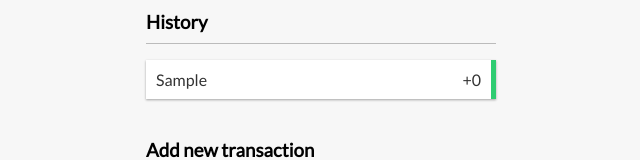
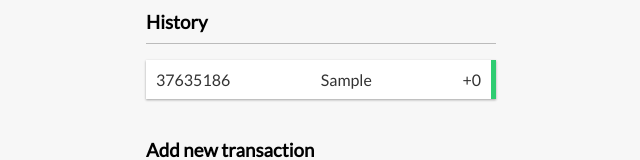
Before and after one commit to ziw224/oracle-transaction-tracker, a React (Create React App) app: page / in a window 1280 px wide. Both pictures are taken after typing "Sample" into the empty fields and a click on the button "Add transaction". Shown: the part 321-481 px from the top of the page, without its empty margins (319-959 px from the left). Built offline with nearby package versions, Linux system fonts and the light colour scheme.

Commit message:
adding hash_value feature

```diff
--- a/src/components/Transaction.js
+++ b/src/components/Transaction.js
@@ -7,7 +7,7 @@ export const Transaction = ({transaction}) => {
 
     return (
     <li className={transaction.amount < 0 ? 'minus' : 'plus'}>
-      {transaction.text} <span>{sign}{Math.abs(transaction.amount)}</span>
+      <span>{transaction.id}</span> {transaction.text} <span>{sign}{Math.abs(transaction.amount)}</span>
     </li>
   );
 };
```
